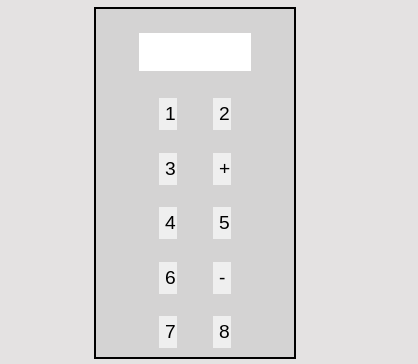
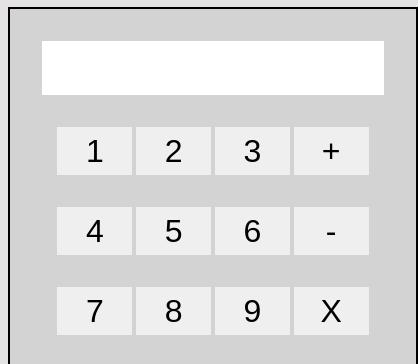
Before and after one commit to JorgeOyolaMoreno/calculadora, a plain HTML site: page index.html in a window 390 px wide. Shown: the part 110-474 px from the top of the page, 418 px wide, since content can reach past the window. Drawn offline with Linux system fonts and the light colour scheme.

Commit message:
responsividad

```diff
--- a/style.css
+++ b/style.css
@@ -35,3 +35,34 @@ input:hover{
     padding:.2rem;
     text-align: right;
 }
+
+
+
+@media (max-width: 768px){
+    .calculadora{
+        border: 2px solid black;
+        width:100%;
+        height: 100vh;;
+        margin: auto;
+        padding: 1rem;
+        background: #d4d3d3;
+
+    }
+
+    input{
+        font-size: 2rem;
+        width:20%;
+        height:3rem;
+        margin:1rem auto;
+        border:none;
+    }
+
+    .input{
+        width:90%;
+        height: 3rem;
+        margin: 1rem auto;
+        border:none;
+        padding:.2rem;
+        text-align: right;
+    }
+}
```
Also changed, not shown: 1 other file.
